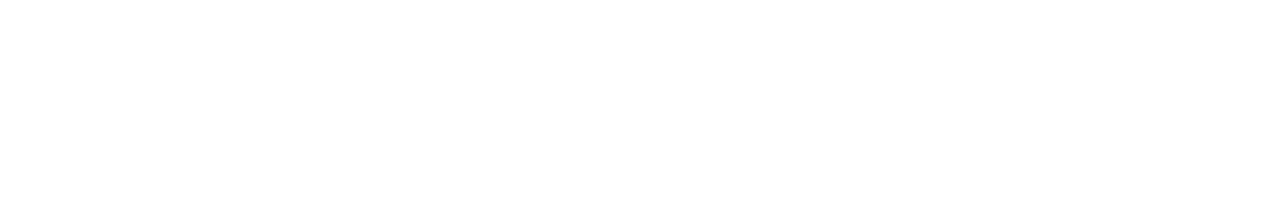
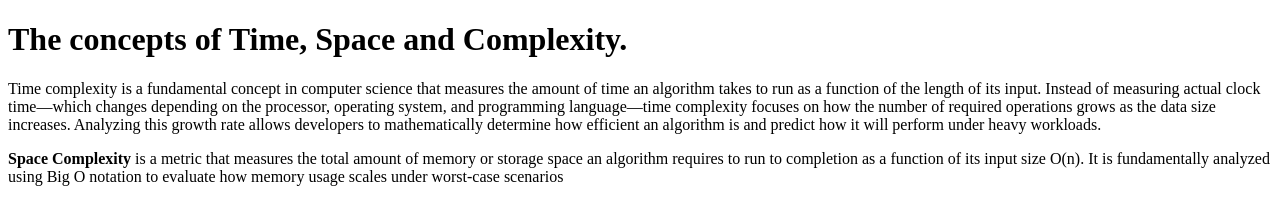
Before and after one commit to acciojob/time-and-space-complexity-Dawar-Anwar-Khan, a website: page main.html in a window 1280 px wide. Drawn offline with Linux system fonts and the light colour scheme.

Commit message:
created a submission

```diff
--- a/main.html
+++ b/main.html
@@ -7,7 +7,9 @@
 </head>
 
 <body>
-	<!-- the entire body must be written by student -->
+	<h1>The concepts of Time, Space and Complexity.</h1>
+	<p>Time complexity is a fundamental concept in computer science that measures the amount of time an algorithm takes to run as a function of the length of its input. Instead of measuring actual clock time—which changes depending on the processor, operating system, and programming language—time complexity focuses on how the number of required operations grows as the data size increases. Analyzing this growth rate allows developers to mathematically determine how efficient an algorithm is and predict how it will perform under heavy workloads.</p>
+	<p><b>Space Complexity</b> is a metric that measures the total amount of memory or storage space an algorithm requires to run to completion as a function of its input size O(n). It is fundamentally analyzed using Big O notation to evaluate how memory usage scales under worst-case scenarios</p>
     <script type="text/javascript" src="./script.js">
 </script>
 
```
